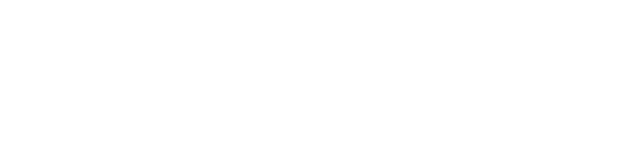
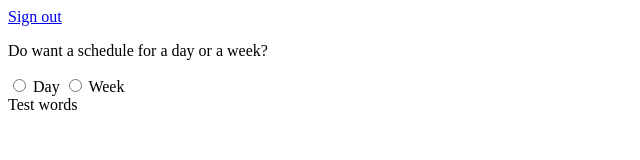
Before and after one commit to ASurette/AutoSchedule, a plain HTML site: page index.html in a window 1280 px wide. Shown: the whole page, without its empty margins (0-640 px from the left). Drawn offline with Linux system fonts and the light colour scheme.

Commit message:
added some radio buttons
still trying to make the radio buttons change a value though

```diff
--- a/index.html
+++ b/index.html
@@ -7,11 +7,48 @@
 <html>
     <head>
         <script src="https://apis.google.com/js/platform.js" async defer></script>
-        <meta name="google-signin-client_id" content="XXXXXXXX.apps.googleusercontent.com">
+        <meta name="google-signin-client_id" content="252843144180-f2hveniegnamogh2komir2asnvh6p3uo.apps.googleusercontent.com">
         <meta charset="UTF-8">
         <meta name="viewport" content="width=device-width, initial-scale=1.0">
     </head>
     <body>
         <div class="g-signin2" data-onsuccess="onSignIn"></div>
+        <a href="#" onclick="signOut();">Sign out</a>
+        <script>
+            function signOut() {
+            var auth2 = gapi.auth2.getAuthInstance();
+            auth2.signOut().then(function () {
+            console.log('User signed out.');
+             });
+            }
+        </script>
+        <form>
+            <p>Do want a schedule for a day or a week?</p>
+            <div>
+              <input type="radio" id="daychoice" name="schedulelength" value="day" onclick="scheduletimechosen()">
+              <label for="daychoice">Day</label>
+
+              <input type="radio" id="weekchoice" name="schedulelength" value="week" onclick="scheduletimechosen()">
+              <label for="weekchoice">Week</label>
+            </div>
+
+        </form>
+        <div id="schedulechoice">Test words</div>
+        <script>
+            function scheduletimechosen(){
+                var x = document.getElementById("daychoice").value;
+                var y = document.getElementById("weekchoice").value;
+                if(x == TRUE){
+                    document.getElementById("schedulechoice").innerhtml = 'Create a day schedule';
+                }
+                if(y == TRUE){
+                    document.getElementById("schedulechoice").innerhtml = 'Create a week schedule';
+                }
+                else{
+                    document.getElementById("schedulechoice").innerhtml = 'not working';
+                }
+            }
+        </script>
+
     </body>
 </html>
```
